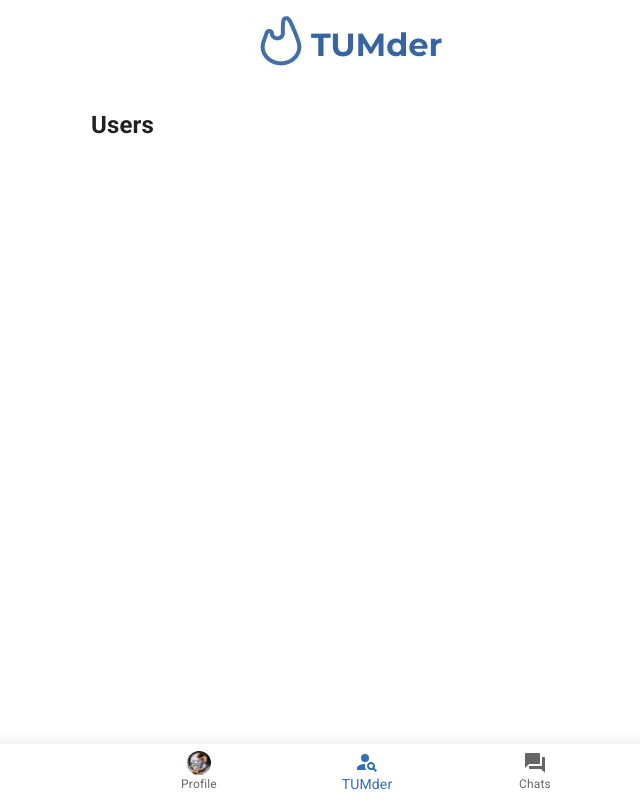
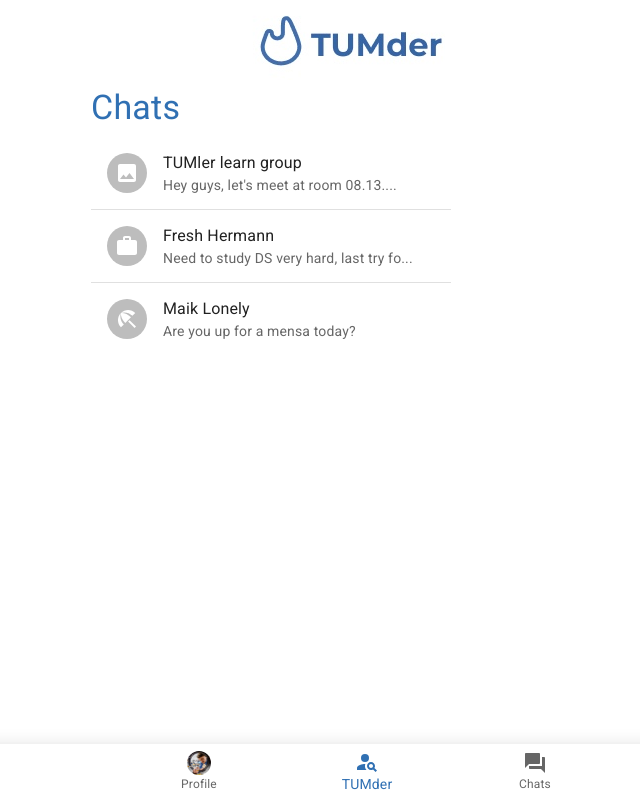
Before and after one commit to AleMer97/TUMder, a React (Create React App) app in the folder create-react-app/: page /chats in a window 1280 px wide. Shown: the whole page, without its empty margins (273-913 px from the left). Built offline with nearby package versions, Linux system fonts and the light colour scheme.

Commit message:
better chats

```diff
--- a/create-react-app/src/App.js
+++ b/create-react-app/src/App.js
@@ -10,6 +10,7 @@ import {
 } from "react-router-dom";
 
 import Profile from './pages/Profile';
+import Chats from './pages/Chats'
 
 import TumderCards from './TumderCard'
 import Navbar from './Navbar'
@@ -27,7 +28,7 @@ export default function App() {
                   {/* A <Routes> looks through its children <Route>s and
                       renders the first one that matches the current URL. */}
                   <Routes>
-                    <Route path="/chats" element={<Users />}/>
+                    <Route path="/chats" element={<Chats/>}/>
                     <Route path="/profile" element={<Profile/>}/>
                     <Route path="/" element={<Home />}/>
                   </Routes>
--- /dev/null
+++ b/create-react-app/src/pages/Chats.js
@@ -0,0 +1,46 @@
+import * as React from 'react';
+
+import List from '@mui/material/List';
+import ListItem from '@mui/material/ListItem';
+import ListItemText from '@mui/material/ListItemText';
+import ListItemAvatar from '@mui/material/ListItemAvatar';
+import Avatar from '@mui/material/Avatar';
+import ImageIcon from '@mui/icons-material/Image';
+import WorkIcon from '@mui/icons-material/Work';
+import BeachAccessIcon from '@mui/icons-material/BeachAccess';
+import { Typography } from '@mui/material';
+import theme from '../theme';
+
+export default function Chats() {
+  return (
+  <>
+    <Typography sx={{color:'#3070B3'}} variant='h4'>Chats</Typography>
+    <List sx={{ width: '100%', maxWidth: 360, bgcolor: 'background.paper' }}>
+      <ListItem divider>
+        <ListItemAvatar>
+          <Avatar>
+            <ImageIcon />
+          </Avatar>
+        </ListItemAvatar>
+        <ListItemText primary="TUMler learn group" secondary="Hey guys, let's meet at room 08.13...." />
+      </ListItem>
+      <ListItem divider>
+        <ListItemAvatar>
+          <Avatar>
+            <WorkIcon />
+          </Avatar>
+        </ListItemAvatar>
+        <ListItemText primary="Fresh Hermann" secondary="Need to study DS very hard, last try fo..." />
+      </ListItem>
+      <ListItem>
+        <ListItemAvatar>
+          <Avatar>
+            <BeachAccessIcon />
+          </Avatar>
+        </ListItemAvatar>
+        <ListItemText primary="Maik Lonely" secondary="Are you up for a mensa today?" />
+      </ListItem>
+    </List>
+  </>
+  );
+}
```
